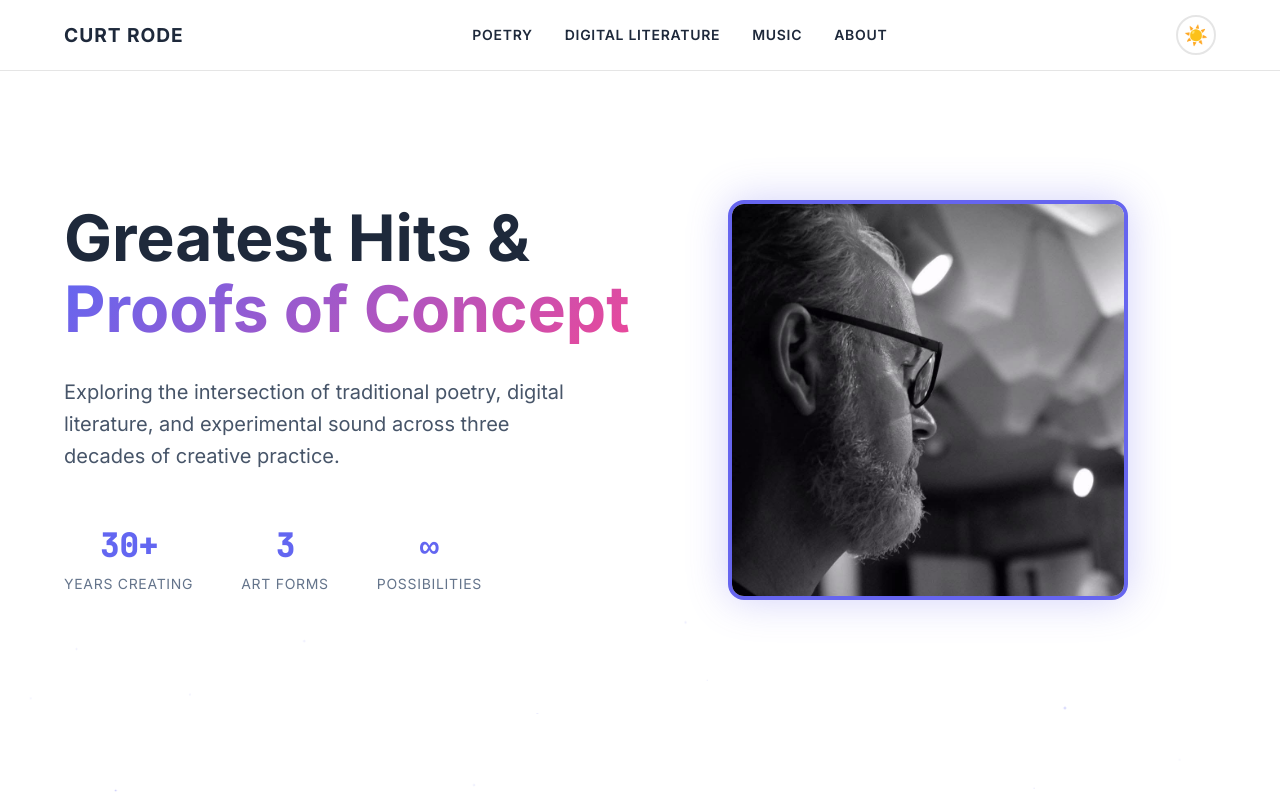
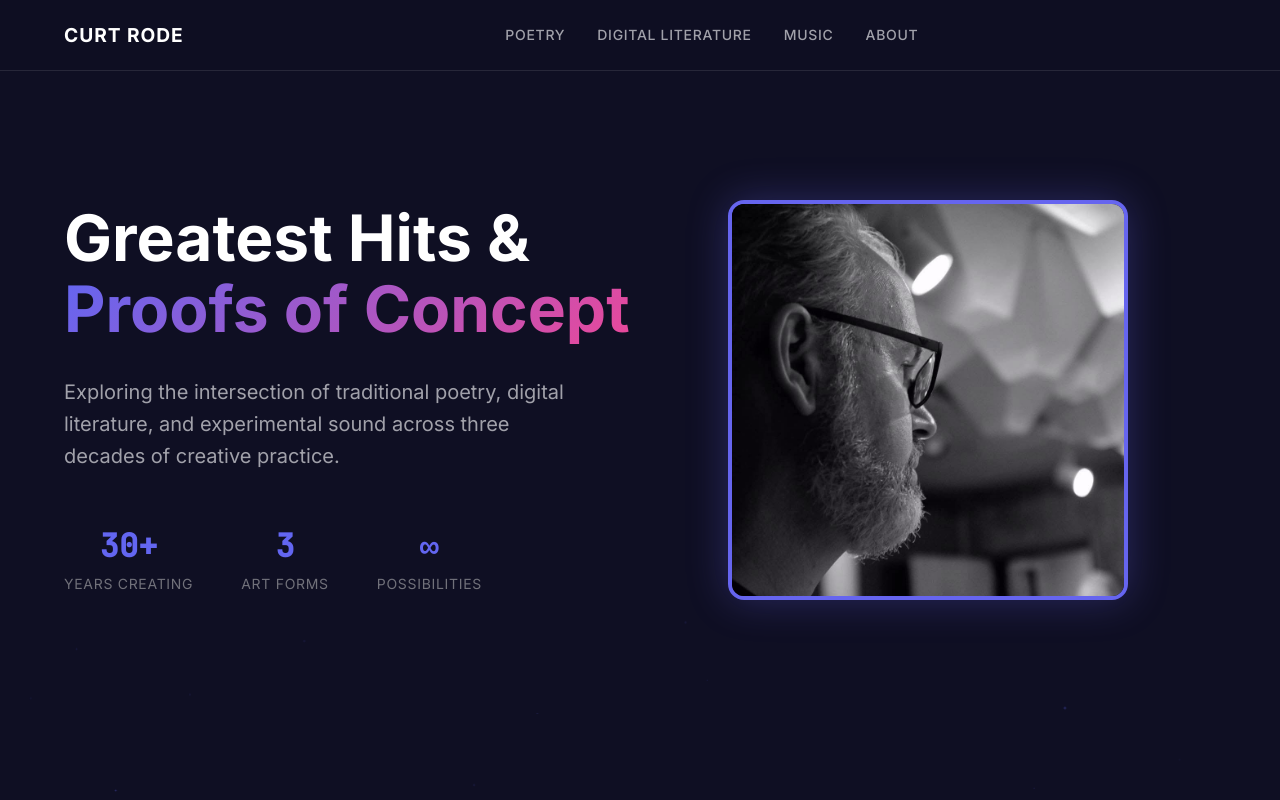
Before and after one commit to curtrode/creative_portfolio, a plain HTML site: page index.html in a window 1280 px wide. Shown: the top 800 px of the page. Drawn offline with Linux system fonts and the light colour scheme.

Commit message:
updates to remove light mode

```diff
--- a/index.html
+++ b/index.html
@@ -19,9 +19,6 @@
                 <a href="#music" class="nav-link">MUSIC</a>
                 <a href="#about" class="nav-link">ABOUT</a>
             </div>
-            <button class="theme-toggle" id="theme-toggle" aria-label="Toggle light/dark mode">
-                <span class="theme-icon">🌙</span>
-            </button>
             <div class="nav-toggle">
                 <span></span>
                 <span></span>
--- a/script.js
+++ b/script.js
@@ -409,46 +409,15 @@ function initializeBreslandFeatures() {
     });
 }
 
-// Theme toggle functionality
+// Remove theme toggle functionality - dark mode only
 function initializeThemeToggle() {
+    // Dark mode is now the only mode - no toggle needed
+    // Remove any light mode classes if they exist
+    document.documentElement.classList.remove('light-mode');
+
+    // Hide the theme toggle button
     const themeToggle = document.getElementById('theme-toggle');
-    const themeIcon = themeToggle.querySelector('.theme-icon');
-    const html = document.documentElement;
-
-    // Check for saved theme preference or default to dark mode
-    const savedTheme = localStorage.getItem('theme');
-    const prefersDark = window.matchMedia('(prefers-color-scheme: dark)').matches;
-
-    if (savedTheme) {
-        html.classList.toggle('light-mode', savedTheme === 'light');
-    } else if (!prefersDark) {
-        html.classList.add('light-mode');
+    if (themeToggle) {
+        themeToggle.style.display = 'none';
     }
-
-    // Update icon based on current theme
-    updateThemeIcon(themeIcon, html.classList.contains('light-mode'));
-
-    // Theme toggle click handler
-    themeToggle.addEventListener('click', function() {
-        const isLightMode = html.classList.contains('light-mode');
-
-        // Toggle theme
-        html.classList.toggle('light-mode');
-
-        // Update icon
-        updateThemeIcon(themeIcon, !isLightMode);
-
-        // Save preference
-        localStorage.setItem('theme', isLightMode ? 'dark' : 'light');
-
-        // Add a little animation feedback
-        themeToggle.style.transform = 'scale(0.9)';
-        setTimeout(() => {
-            themeToggle.style.transform = '';
-        }, 150);
-    });
 }
-
-function updateThemeIcon(iconElement, isLightMode) {
-    iconElement.textContent = isLightMode ? '☀️' : '🌙';
-}
--- a/style.css
+++ b/style.css
@@ -53,65 +53,6 @@
     --shadow-glow: 0 0 20px rgba(99, 102, 241, 0.3);
 }
 
-/* Light Mode Variables */
-:root.light-mode {
-    /* Neutral Colors - Light Mode */
-    --bg-primary: #ffffff;
-    --bg-secondary: #f8fafc;
-    --bg-tertiary: #e2e8f0;
-    --surface: #f1f5f9;
-    --surface-alt: #e2e8f0;
-
-    /* Text Colors - Light Mode */
-    --text-primary: #1e293b;
-    --text-secondary: #475569;
-    --text-muted: #64748b;
-
-    /* Accent Colors - Light Mode */
-    --border: rgba(0, 0, 0, 0.1);
-    --border-hover: rgba(0, 0, 0, 0.2);
-
-    /* Adjust shadow colors for light mode */
-    --shadow-sm: 0 1px 2px 0 rgba(0, 0, 0, 0.05);
-    --shadow-md: 0 4px 6px -1px rgba(0, 0, 0, 0.1);
-    --shadow-lg: 0 10px 15px -3px rgba(0, 0, 0, 0.1);
-    --shadow-glow: 0 0 20px rgba(99, 102, 241, 0.2);
-}
-
-/* Theme Toggle Button */
-.theme-toggle {
-    background: none;
-    border: 2px solid var(--border);
-    border-radius: 50%;
-    width: 40px;
-    height: 40px;
-    display: flex;
-    align-items: center;
-    justify-content: center;
-    cursor: pointer;
-    transition: all 0.3s ease;
-    color: var(--text-primary);
-    font-size: 1.2rem;
-}
-
-.theme-toggle:hover {
-    border-color: var(--primary);
-    background: rgba(99, 102, 241, 0.1);
-    transform: scale(1.1);
-}
-
-.theme-toggle:active {
-    transform: scale(0.95);
-}
-
-.theme-icon {
-    transition: transform 0.3s ease;
-}
-
-.theme-toggle:hover .theme-icon {
-    transform: rotate(15deg);
-}
-
 body {
     font-family: var(--font-primary);
     background: var(--bg-primary);
@@ -137,11 +78,6 @@ body {
     backdrop-filter: blur(10px);
     border-bottom: 1px solid var(--border);
     z-index: 100;
-}
-
-/* Light mode navigation background */
-:root.light-mode .navbar {
-    background: rgba(255, 255, 255, 0.95);
 }
 
 .nav-container {
@@ -188,12 +124,6 @@ body {
     letter-spacing: 0.05em;
     transition: color 0.3s ease;
     position: relative;
-}
-
-/* Improve nav link contrast in light mode */
-:root.light-mode .nav-link {
-    color: var(--text-primary);
-    font-weight: 600;
 }
 
 .nav-link:hover {
```
